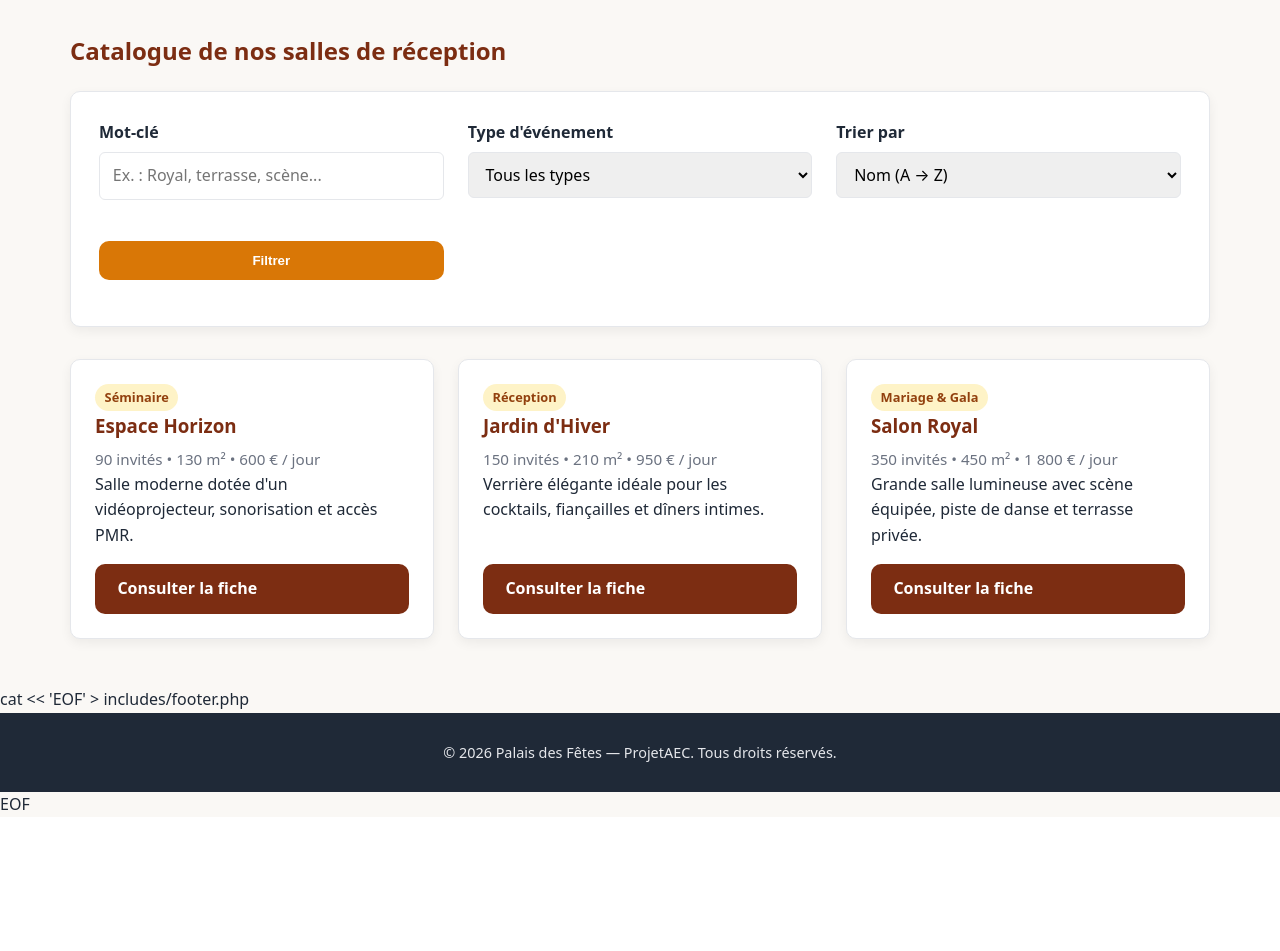
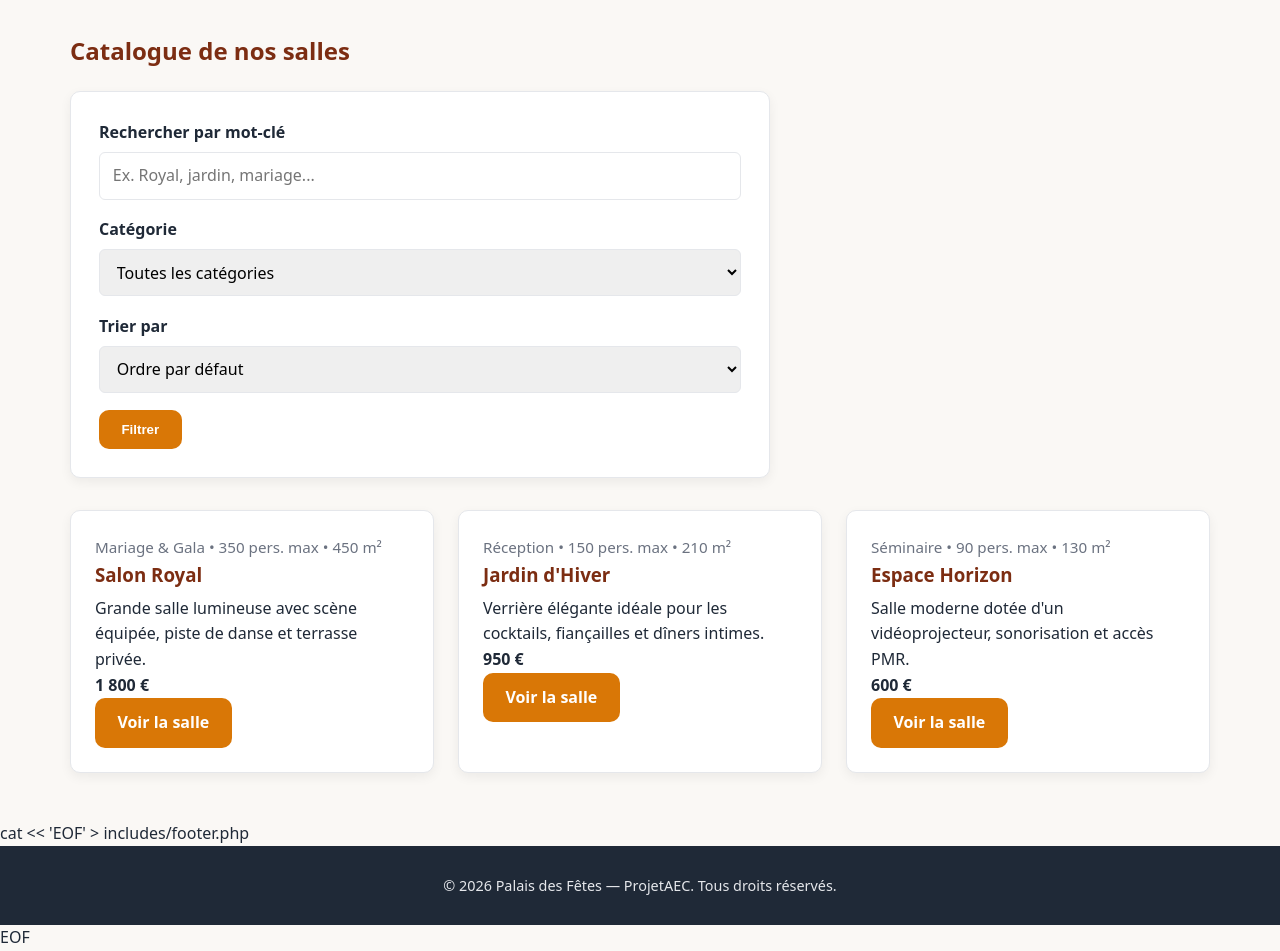
Before and after one commit to Faouzi150/salle-des-fetes-ProjectAEC, a PHP site: page /catalogue.php in a window 1280 px wide. Shown: the part 93-1044 px from the top of the page. Before the commit the page ends 903 px from the top, so only its background shows below. Run offline with PHP 8.4, Linux system fonts and the light colour scheme; data comes from the database, SQL or seed files in the repository.

Commit message:
Correction recherche par mot-cle et affichage resume dans catalogue.php

```diff
--- a/catalogue.php
+++ b/catalogue.php
@@ -1,114 +1,120 @@
 <?php
 require_once __DIR__ . '/config/db.php';
 
-$recherche = trim($_GET['recherche'] ?? '');
-$type = trim($_GET['type'] ?? '');
-$tri = $_GET['tri'] ?? 'nom_asc';
+$recherche = trim($_GET['q'] ?? '');
+$categorie = trim($_GET['categorie'] ?? '');
+$tri = $_GET['tri'] ?? 'id_asc';
+
+$orderBy = match ($tri) {
+    'tarif_asc' => 'tarif ASC',
+    'tarif_desc' => 'tarif DESC',
+    'capacite_desc' => 'capacite DESC',
+    default => 'id ASC',
+};
 
 $conditions = [];
 $params = [];
 
-if ($type !== '') {
-    $conditions[] = 'categorie = :type';
-    $params[':type'] = $type;
-}
-
 if ($recherche !== '') {
-    $conditions[] = '(nom LIKE :motif1 OR resume LIKE :motif2 OR description LIKE :motif3)';
+    $conditions[] = '(nom LIKE :motif1 OR categorie LIKE :motif2 OR resume LIKE :motif3 OR description LIKE :motif4)';
     $motif = '%' . $recherche . '%';
     $params[':motif1'] = $motif;
     $params[':motif2'] = $motif;
     $params[':motif3'] = $motif;
+    $params[':motif4'] = $motif;
+}
+
+if ($categorie !== '') {
+    $conditions[] = 'categorie = :categorie';
+    $params[':categorie'] = $categorie;
 }
 
 $sql = 'SELECT id, nom, categorie, capacite, superficie, tarif, resume FROM salles';
 if (!empty($conditions)) {
     $sql .= ' WHERE ' . implode(' AND ', $conditions);
 }
-
-$orderBy = match ($tri) {
-    'tarif_asc' => 'tarif ASC',
-    'capacite_desc' => 'capacite DESC',
-    default => 'nom ASC',
-};
 $sql .= ' ORDER BY ' . $orderBy;
 
 $stmt = $pdo->prepare($sql);
 $stmt->execute($params);
-$sallesFiltrees = $stmt->fetchAll();
+$salles = $stmt->fetchAll();
 
-$pageTitre = 'Nos Salles';
+$stmtCategories = $pdo->query('SELECT DISTINCT categorie FROM salles ORDER BY categorie ASC');
+$categories = $stmtCategories->fetchAll(PDO::FETCH_COLUMN);
+
+$pageTitre = 'Catalogue des salles';
 $pageActive = 'catalogue';
 require_once __DIR__ . '/includes/header.php';
 ?>
   <main class="conteneur">
-    <h1 class="section-titre">Catalogue de nos salles de réception</h1>
+    <h1 class="section-titre">Catalogue de nos salles</h1>
 
-    <section aria-label="Recherche et filtres" class="formulaire-bloc" style="max-width: 100%; margin-bottom: 2rem;">
-      <form action="catalogue.php" method="get" class="grille-cartes">
+    <form action="catalogue.php" method="get" class="formulaire-bloc" style="margin-bottom: 2rem;">
       <div class="champ">
-          <label for="recherche">Mot-clé</label>
+        <label for="q">Rechercher par mot-clé</label>
         <input
           type="text"
-            id="recherche"
-            name="recherche"
+          id="q"
+          name="q"
+          placeholder="Ex. Royal, jardin, mariage..."
           value="<?= htmlspecialchars($recherche, ENT_QUOTES, 'UTF-8') ?>"
-            placeholder="Ex. : Royal, terrasse, scène..."
         >
       </div>
 
       <div class="champ">
-          <label for="type">Type d'événement</label>
-          <select id="type" name="type">
-            <option value="">Tous les types</option>
-            <option value="Mariage &amp; Gala" <?= $type === 'Mariage & Gala' ? 'selected' : '' ?>>Mariage &amp; Gala</option>
-            <option value="Réception" <?= $type === 'Réception' ? 'selected' : '' ?>>Réception</option>
-            <option value="Séminaire" <?= $type === 'Séminaire' ? 'selected' : '' ?>>Séminaire</option>
+        <label for="categorie">Catégorie</label>
+        <select id="categorie" name="categorie">
+          <option value="">Toutes les catégories</option>
+          <?php foreach ($categories as $cat): ?>
+            <option value="<?= htmlspecialchars($cat, ENT_QUOTES, 'UTF-8') ?>" <?= $categorie === $cat ? 'selected' : '' ?>>
+              <?= htmlspecialchars($cat, ENT_QUOTES, 'UTF-8') ?>
+            </option>
+          <?php endforeach; ?>
         </select>
       </div>
 
       <div class="champ">
         <label for="tri">Trier par</label>
         <select id="tri" name="tri">
-            <option value="nom_asc" <?= $tri === 'nom_asc' ? 'selected' : '' ?>>Nom (A → Z)</option>
+          <option value="id_asc" <?= $tri === 'id_asc' ? 'selected' : '' ?>>Ordre par défaut</option>
           <option value="tarif_asc" <?= $tri === 'tarif_asc' ? 'selected' : '' ?>>Tarif croissant</option>
-            <option value="capacite_desc" <?= $tri === 'capacite_desc' ? 'selected' : '' ?>>Capacité décroissante</option>
+          <option value="tarif_desc" <?= $tri === 'tarif_desc' ? 'selected' : '' ?>>Tarif décroissant</option>
+          <option value="capacite_desc" <?= $tri === 'capacite_desc' ? 'selected' : '' ?>>Capacité (plus grande)</option>
         </select>
       </div>
 
-        <div class="champ" style="justify-content: flex-end;">
       <button type="submit" class="btn btn-primaire">Filtrer</button>
+      <?php if ($recherche !== '' || $categorie !== '' || $tri !== 'id_asc'): ?>
+        <a href="catalogue.php" class="btn">Réinitialiser</a>
+      <?php endif; ?>
+    </form>
+
+    <?php if (empty($salles)): ?>
+      <section class="carte">
+        <div>
+          <h3>Aucune salle trouvée</h3>
+          <p>Aucune salle ne correspond à votre recherche « <?= htmlspecialchars($recherche, ENT_QUOTES, 'UTF-8') ?> ».</p>
         </div>
-      </form>
       </section>
-
-    <section aria-label="Liste des salles" class="grille-cartes">
-      <?php if (empty($sallesFiltrees)): ?>
+    <?php else: ?>
+      <div class="grille-cartes">
+        <?php foreach ($salles as $salle): ?>
           <article class="carte">
             <div>
-            <h3>Aucune salle trouvée</h3>
-            <p>Aucun espace ne correspond à vos critères actuels. Réinitialisez les filtres pour afficher toutes les salles.</p>
+              <p class="meta">
+                <?= htmlspecialchars($salle['categorie'], ENT_QUOTES, 'UTF-8') ?> •
+                <?= (int) $salle['capacite'] ?> pers. max •
+                <?= (int) $salle['superficie'] ?> m²
+              </p>
+              <h3><?= htmlspecialchars($salle['nom'], ENT_QUOTES, 'UTF-8') ?></h3>
+              <p><?= htmlspecialchars($salle['resume'], ENT_QUOTES, 'UTF-8') ?></p>
+              <p><strong><?= number_format((int) $salle['tarif'], 0, ',', ' ') ?> €</strong></p>
+              <a href="detail.php?id=<?= (int) $salle['id'] ?>" class="btn btn-primaire">Voir la salle</a>
             </div>
-          <a href="catalogue.php" class="btn btn-secondaire">Voir toutes les salles</a>
-        </article>
-      <?php else: ?>
-        <?php foreach ($sallesFiltrees as $salle): ?>
-          <article class="carte">
-            <div>
-              <span class="badge"><?= htmlspecialchars($salle['categorie'], ENT_QUOTES, 'UTF-8') ?></span>
-              <h3><?= htmlspecialchars($salle['nom'], ENT_QUOTES, 'UTF-8') ?></h3>
-              <p class="meta">
-                <?= (int) $salle['capacite'] ?> invités •
-                <?= (int) $salle['superficie'] ?> m² •
-                <?= number_format((int) $salle['tarif'], 0, ',', ' ') ?> € / jour
-              </p>
-              <p><?= htmlspecialchars($salle['resume'], ENT_QUOTES, 'UTF-8') ?></p>
-            </div>
-            <a href="detail.php?id=<?= (int) $salle['id'] ?>" class="btn btn-secondaire">Consulter la fiche</a>
           </article>
         <?php endforeach; ?>
+      </div>
     <?php endif; ?>
-    </section>
   </main>
 <?php
 require_once __DIR__ . '/includes/footer.php';
```
Lines whose indentation alone changed are shown as unchanged.
